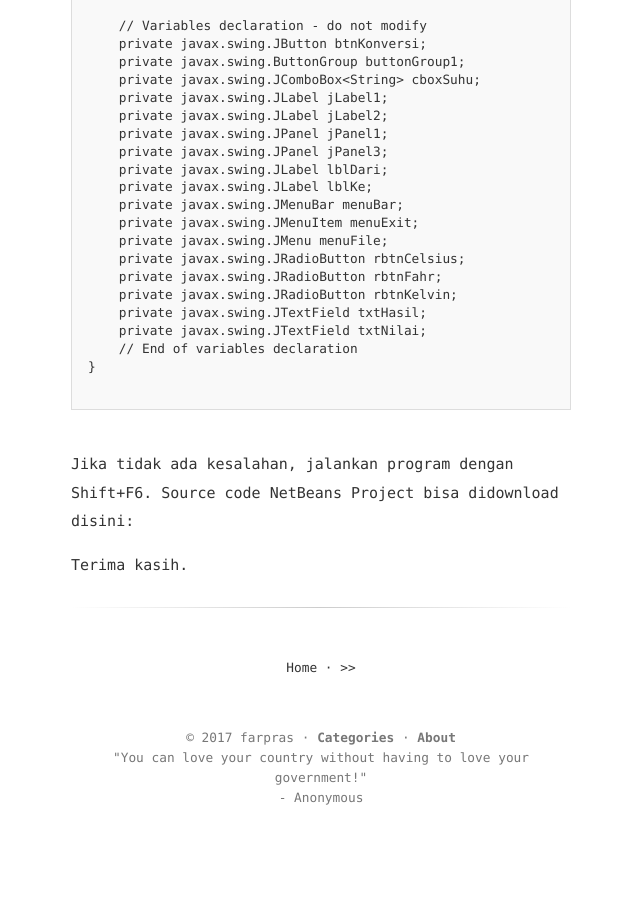
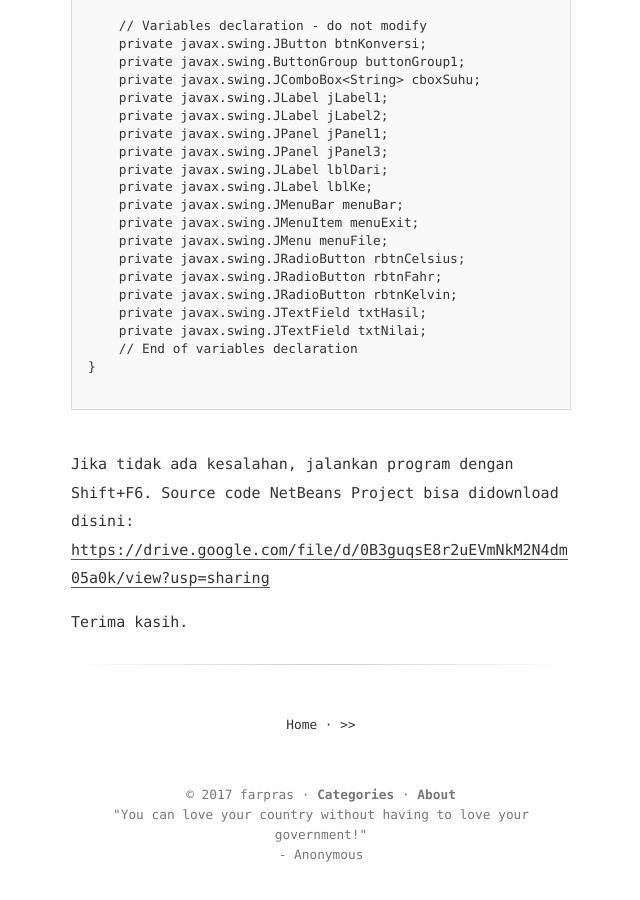
Before and after one commit to farpras/stmik, a Jekyll site: the page built from _posts/2017-05-19-uas-algoritma-dan-pemrograman-2.md, in a window 1280 px wide and 900 px high, scrolled down 10591 px. Shown: the whole window, without its empty margins (319-959 px from the left). Built offline with Jekyll 4.4.1, drawn with Linux system fonts in a browser that asks for light colours; nearby versions of some CDN libraries; comment, search, counter and statistics services are not loaded; before the commit the page ends 11434 px from its top, so only the background shows below that; part of the change alters nothing that is shown.

Commit message:
Edit post

````diff
--- a/_posts/2017-05-19-uas-algoritma-dan-pemrograman-2.md
+++ b/_posts/2017-05-19-uas-algoritma-dan-pemrograman-2.md
@@ -405,6 +405,6 @@ public class TempConverterGUI extends javax.swing.JFrame {
 ```
 
 Jika tidak ada kesalahan, jalankan program dengan Shift+F6.
-Source code NetBeans Project bisa didownload disini: <a href=""></a>
+Source code NetBeans Project bisa didownload disini: <a href="https://drive.google.com/file/d/0B3guqsE8r2uEVmNkM2N4dm05a0k/view?usp=sharing">https://drive.google.com/file/d/0B3guqsE8r2uEVmNkM2N4dm05a0k/view?usp=sharing</a>
 
 Terima kasih.
````
